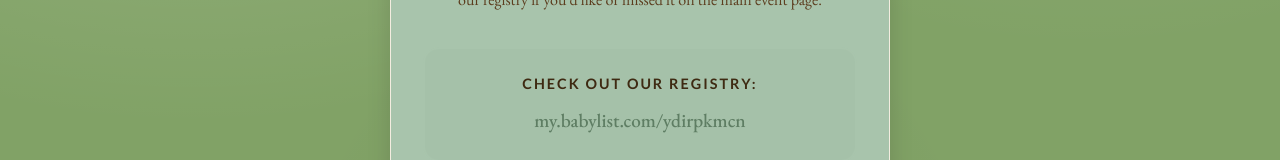
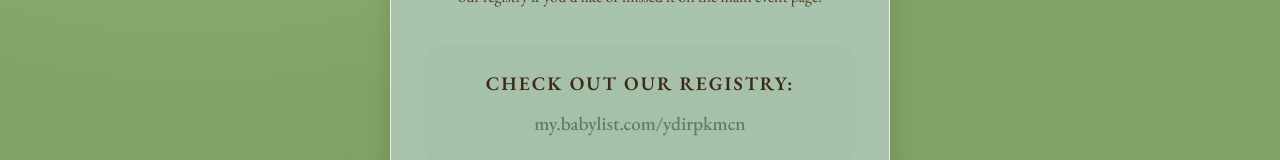
Before and after one commit to fahr-designs/Sortahere, a website: page public/success.html in a window 1280 px wide. Shown: the part 398-558 px from the top of the page. Drawn offline with nearby package versions, Linux system fonts and the light colour scheme.

Commit message:
update: changed registry line font to match landing rsvp page.

```diff
--- a/public/style.css
+++ b/public/style.css
@@ -444,8 +444,8 @@ body {
 }
 
 .registry-label {
-  font-family: var(--font-lato);
-  font-size: 0.9rem;
+  font-family: var(--font-garamond);
+  font-size: 1.2rem;
   letter-spacing: 2px;
   text-transform: uppercase;
   color: var(--brown-dark);
```
